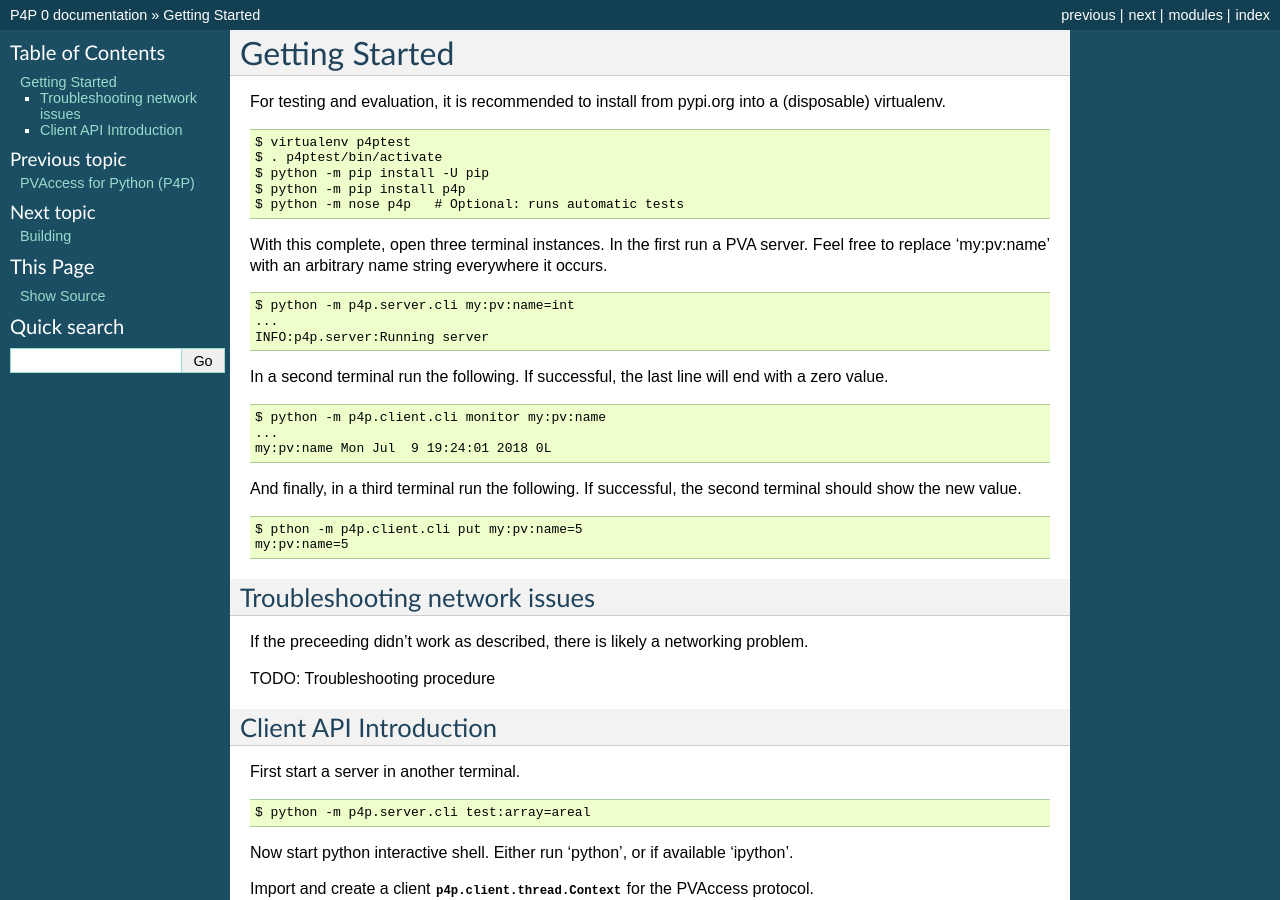
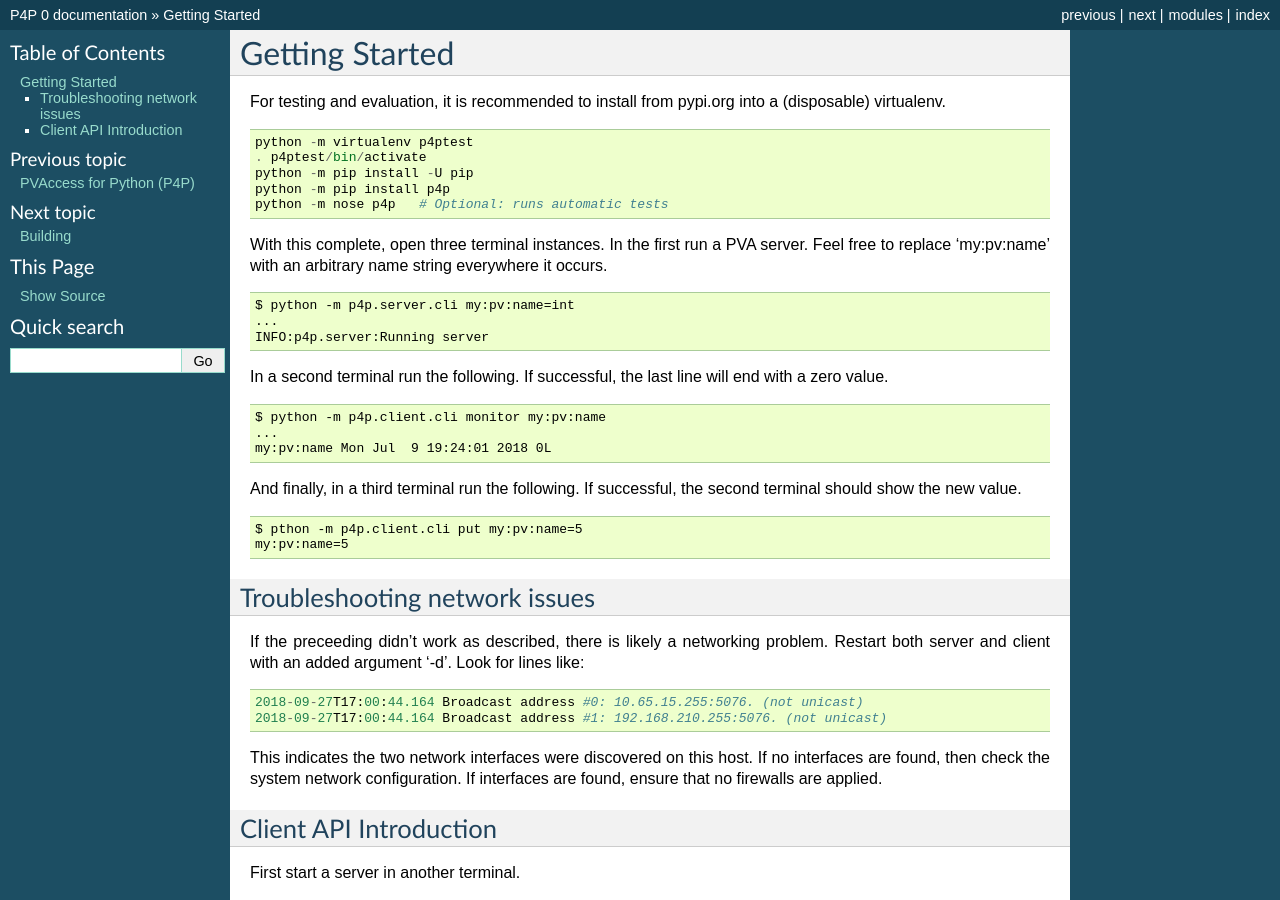
Before and after one commit to epics-base/p4p, a Sphinx documentation site: the page built from documentation/starting.rst, in a window 1280 px wide and 900 px high. Built offline with Sphinx 7.4.7, drawn with Linux system fonts in a browser that asks for light colours.

Commit message:
update doc

```diff
--- a/documentation/starting.rst
+++ b/documentation/starting.rst
@@ -5,11 +5,11 @@ Getting Started
 
 For testing and evaluation, it is recommended to install from pypi.org into a (disposable) virtualenv. ::
 
-    $ virtualenv p4ptest
-    $ . p4ptest/bin/activate
-    $ python -m pip install -U pip
-    $ python -m pip install p4p
-    $ python -m nose p4p   # Optional: runs automatic tests
+    python -m virtualenv p4ptest
+    . p4ptest/bin/activate
+    python -m pip install -U pip
+    python -m pip install p4p
+    python -m nose p4p   # Optional: runs automatic tests
 
 With this complete, open three terminal instances.
 In the first run a PVA server.  Feel free to replace 'my:pv:name'
@@ -34,8 +34,15 @@ Troubleshooting network issues
 ------------------------------
 
 If the preceeding didn't work as described, there is likely a networking problem.
+Restart both server and client with an added argument '-d'.
+Look for lines like: ::
 
-TODO: Troubleshooting procedure
+    2018-09-27T17:00:44.164 Broadcast address #0: 10.65.15.255:5076. (not unicast)
+    2018-09-27T17:00:44.164 Broadcast address #1: 192.168.210.255:5076. (not unicast)
+
+This indicates the two network interfaces were discovered on this host.
+If no interfaces are found, then check the system network configuration.
+If interfaces are found, ensure that no firewalls are applied.
 
 Client API Introduction
 -----------------------
```
